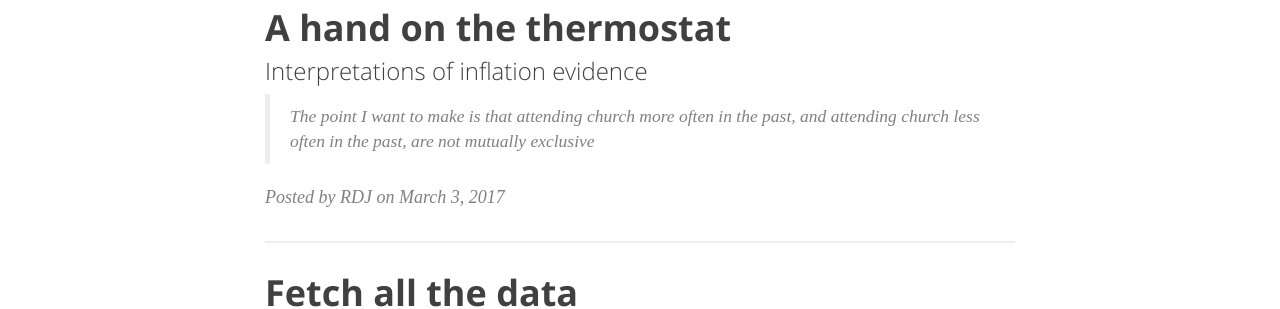
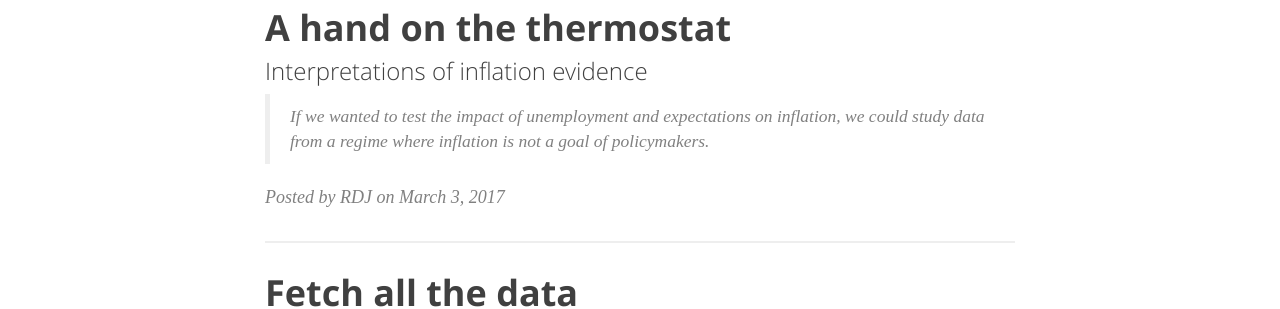
Before and after one commit to oddacious/oddacious.github.io, a Jekyll site: the page built from index.html, in a window 1280 px wide and 900 px high. Shown: the part 420-729 px from the top of the window. Built offline with Jekyll 4.4.1, drawn with Linux system fonts in a browser that asks for light colours; some web fonts are replaced; the list of posts is cut into pages by our own code.

Commit message:
Description

```diff
--- a/_posts/2017-03-03-inflation-sensation.md
+++ b/_posts/2017-03-03-inflation-sensation.md
@@ -4,8 +4,8 @@ title:      "A hand on the thermostat"
 subtitle:   "Interpretations of inflation evidence"
 article-type: "short"
 categories: ["curmudgeon", "economics"]
-description: "The point I want to make is that attending church more often in the past, and attending church less often in the past, are
-not mutually exclusive"
+description: "If we wanted to test the impact of unemployment and expectations on inflation, we could study data from a regime where
+inflation is not a goal of policymakers."
 tags:       ["economics"]
 date:       2017-03-03 12:00:00
 author:     "RDJ"
```
